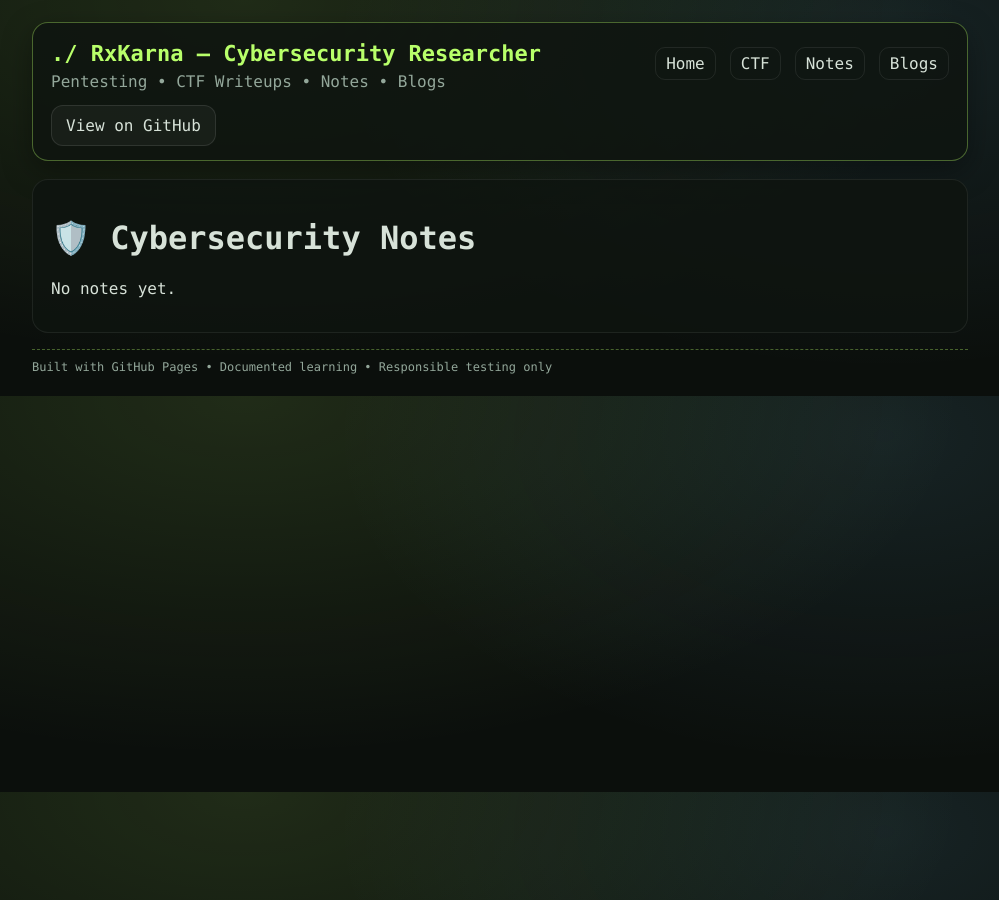
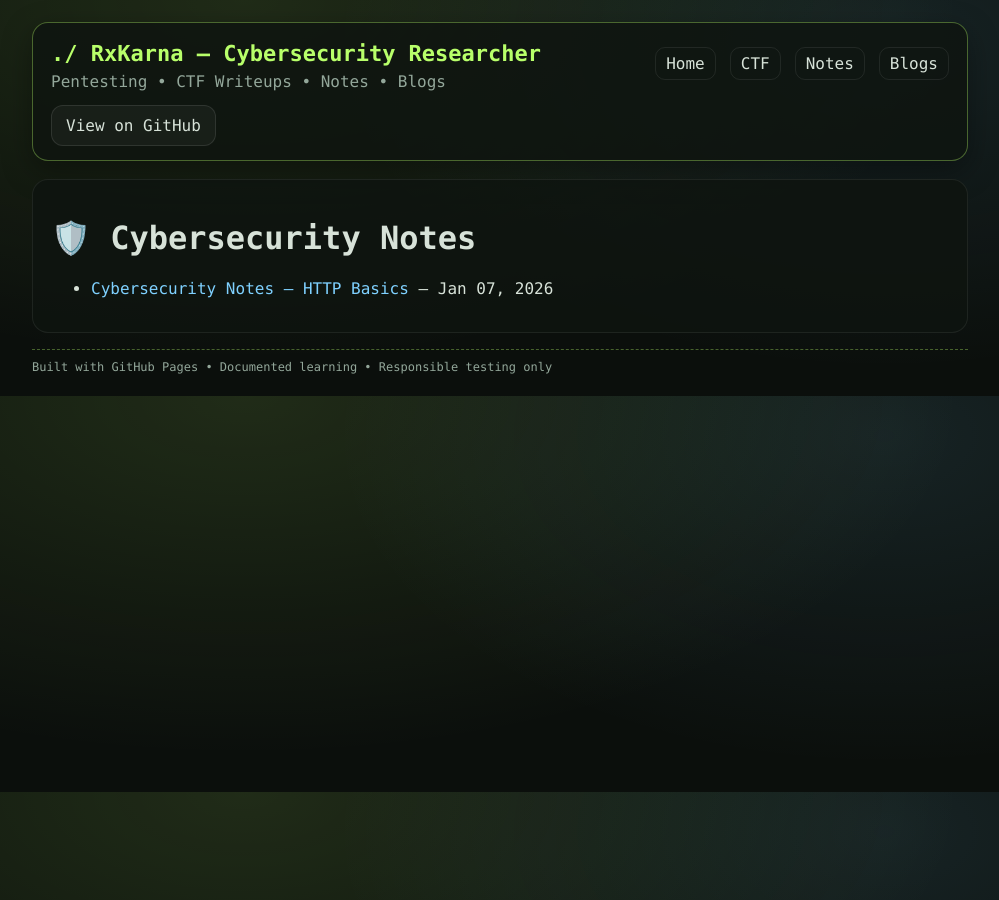
Before and after one commit to RxKarna/RxKarna.github.io, a Jekyll site: the page built from notes/cybersecurity/index.md, in a window 1280 px wide. Shown: the whole page, without its empty margins (140-1139 px from the left). Built offline with Jekyll 4.4.1, drawn with Linux system fonts in a browser that asks for light colours.

Commit message:
Update http-basics.md

````diff
--- a/_notes/cybersecurity/http-basics.md
+++ b/_notes/cybersecurity/http-basics.md
@@ -1,7 +1,3 @@
-
-## 21) `_notes/cybersecurity/http-basics.md`
-
-```md
 ---
 title: "Cybersecurity Notes — HTTP Basics"
 date: 2026-01-07
````
